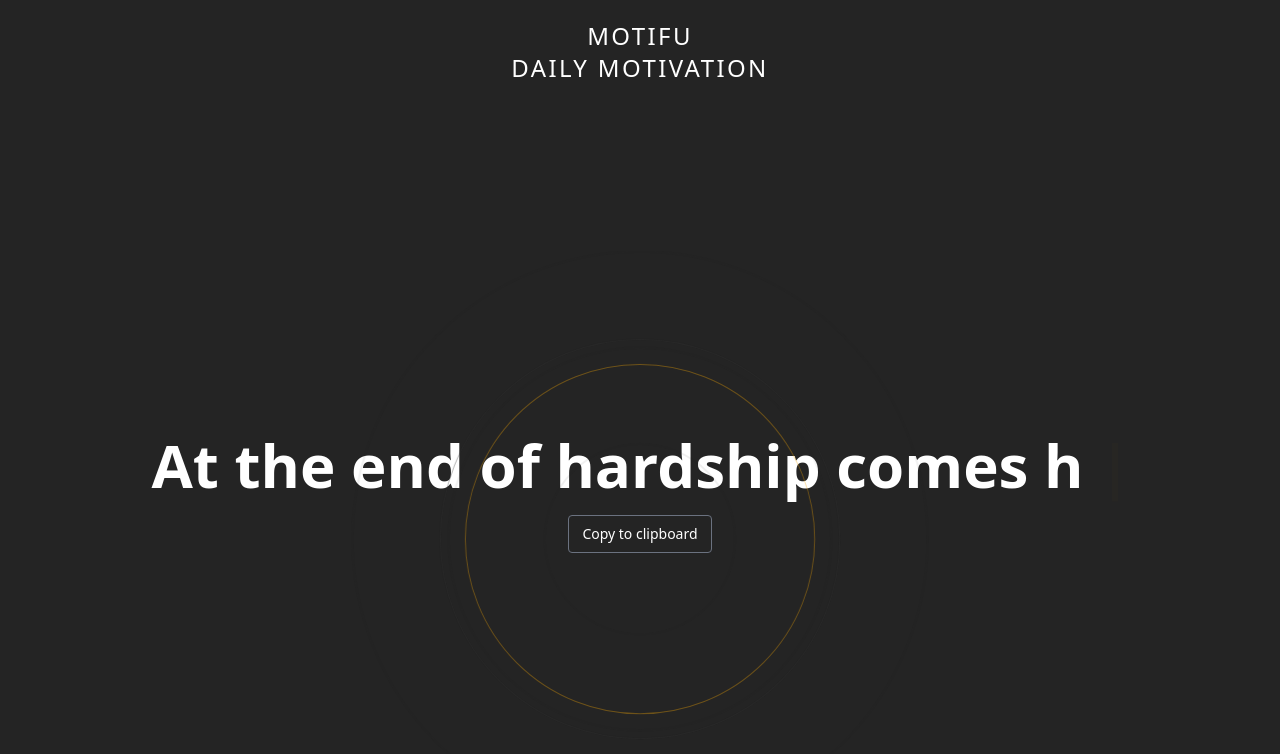
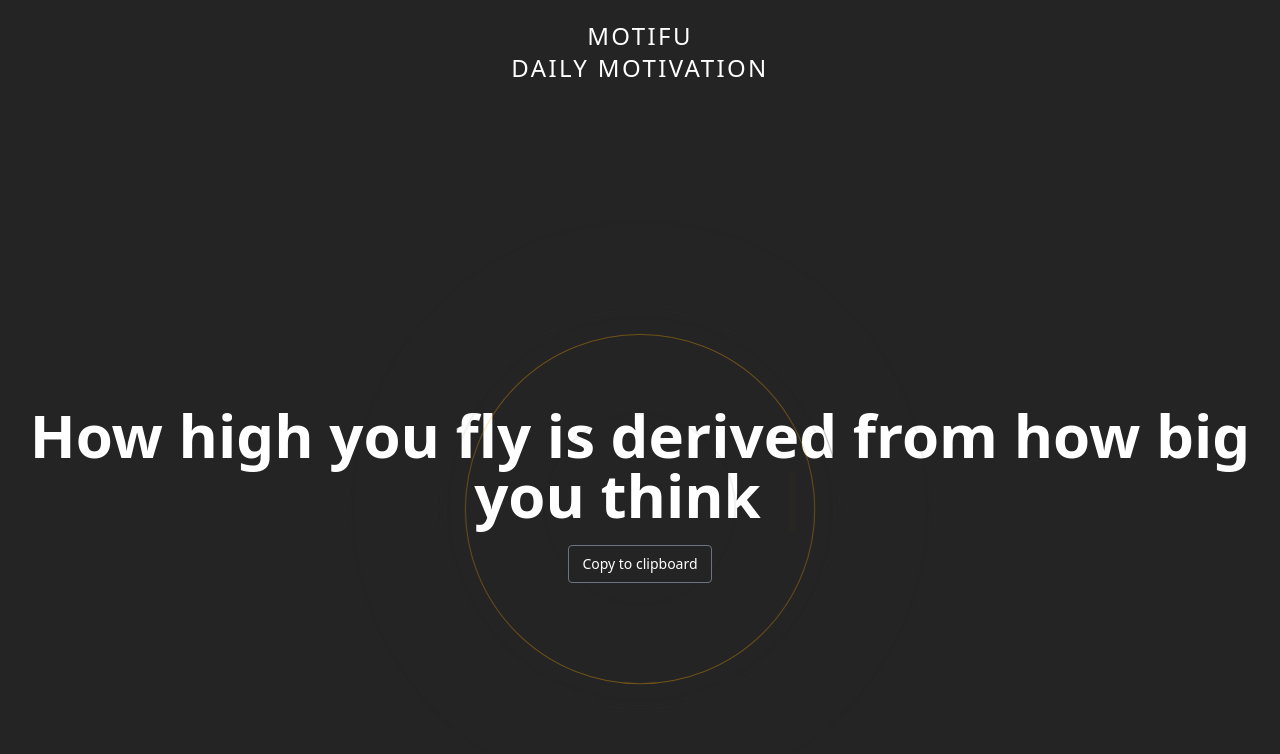
Before and after one commit to tderuvo/inspirefu, a Next.js app: page / in a window 1280 px wide. Shown: the top 754 px of the page. Built offline with nearby package versions, Linux system fonts and the light colour scheme.

Commit message:
new quote

```diff
--- a/components/CopyToClipboard.tsx
+++ b/components/CopyToClipboard.tsx
@@ -2,7 +2,7 @@
 import React, { useState } from "react";
 
 export default function CopyBtnDemo({
-  textToCopy = "At the end of hardship comes happiness",
+  textToCopy = "How high you fly is derived from how big you think",
 }) {
   const [copied, setCopied] = useState(false);
 
--- a/components/Hero.tsx
+++ b/components/Hero.tsx
@@ -7,7 +7,7 @@ type Props = {};
 
 export default function Hero({}: Props) {
   const [text, count] = useTypewriter({
-    words: ["At the end of hardship comes happiness"],
+    words: ["How high you fly is derived from how big you think"],
     loop: true,
     delaySpeed: 2000,
   });
```
